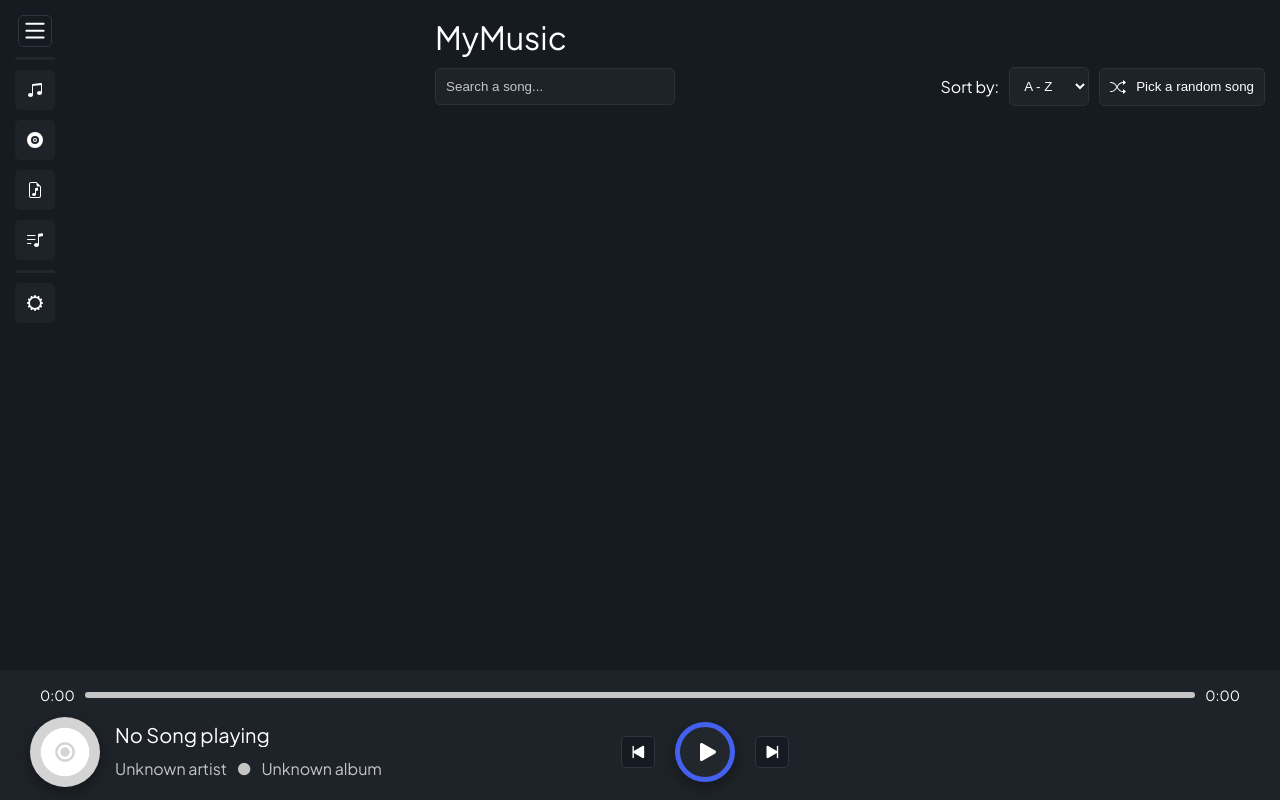
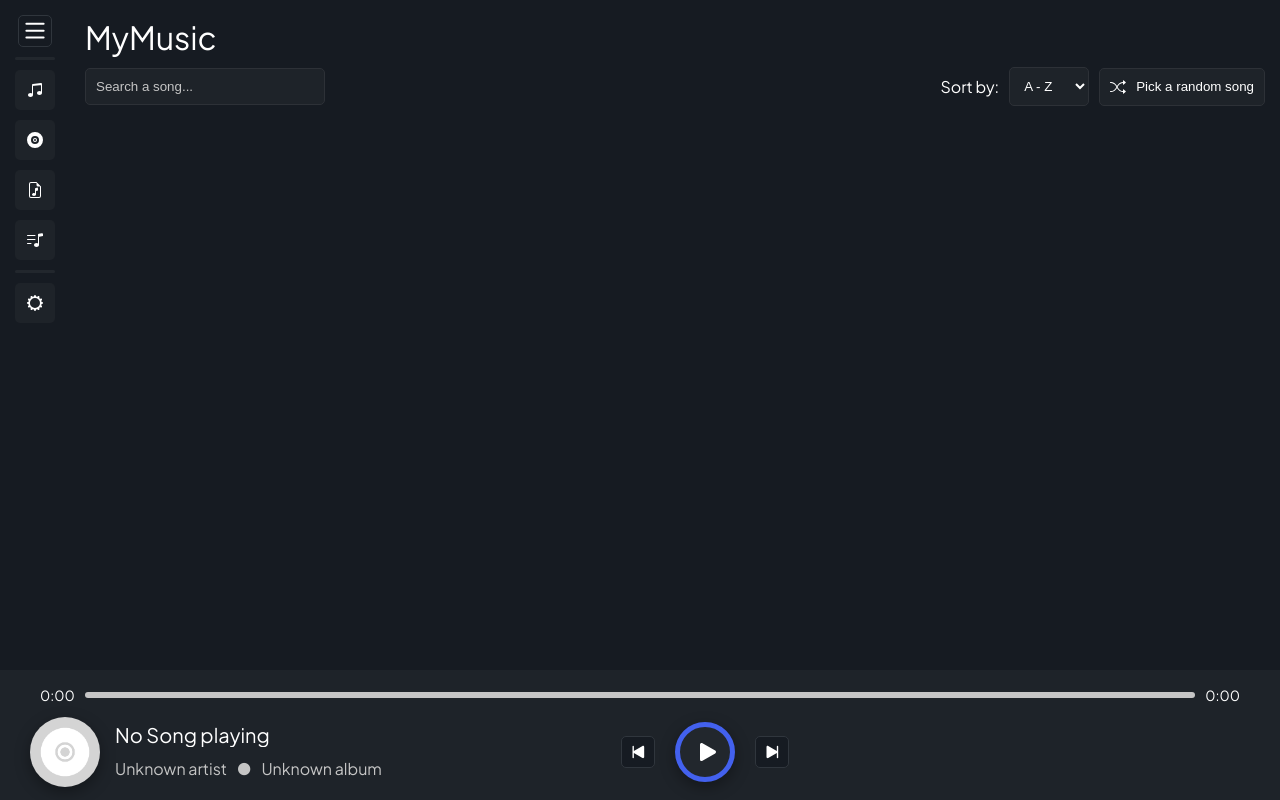
Before and after one commit to jesusalberto11/MyMusicPlayer, a React (Vite) app: page / in a window 1280 px wide. Built offline with nearby package versions, Linux system fonts and the light colour scheme.

Commit message:
Update: Added min-max to grid cols

```diff
--- a/src/App.css
+++ b/src/App.css
@@ -8,7 +8,7 @@
   width: 100%;
 
   display: grid;
-  grid-template-columns: auto auto;
+  grid-template-columns: minmax(auto, 70px) auto;
   grid-template-rows: minmax(auto, calc(100vh - 130px)) 130px;
   grid-template-areas: "sidebar main" "player player";
 }
```
